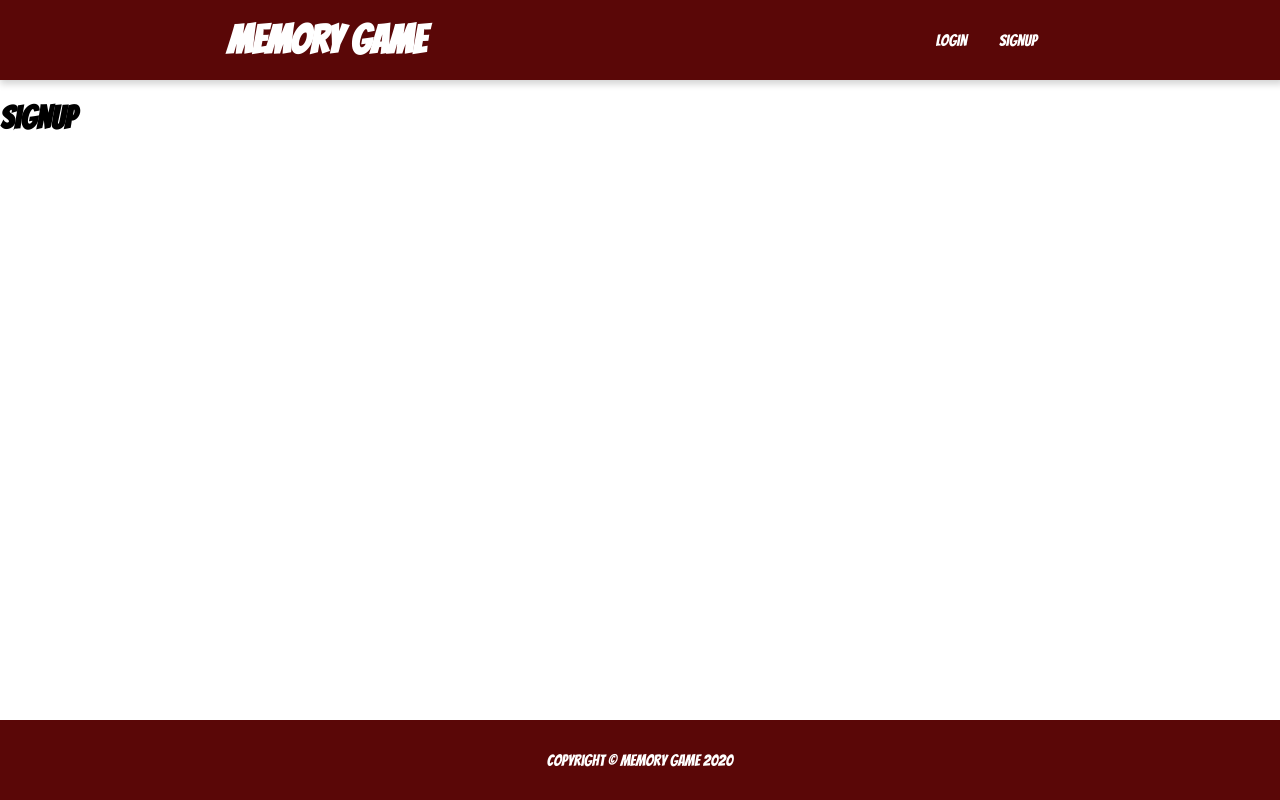
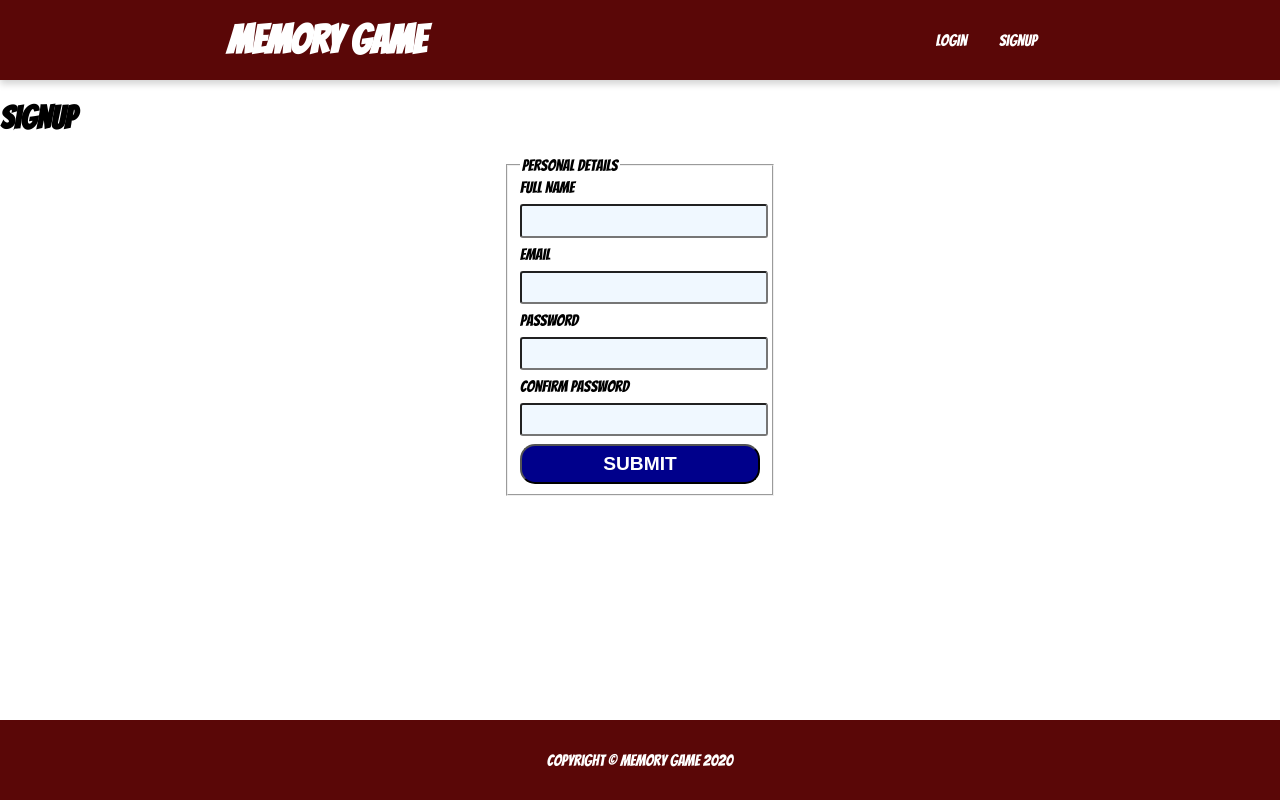
Before and after one commit to pastrychefgamer/react-memory-game, a React (Create React App) app in the folder react-memory-game/: page /signup in a window 1280 px wide. Built offline with nearby package versions, Linux system fonts and the light colour scheme.

Commit message:
signupform added

```diff
--- a/react-memory-game/src/components/SignupForm/SignupForm.jsx
+++ b/react-memory-game/src/components/SignupForm/SignupForm.jsx
@@ -1,22 +1,70 @@
 import React from 'react';
+import styles from './SignupForm.module.css';
 
 class SignupForm extends React.Component {
+    state = this.getInitialState();
+
+    getInitialState() {
+        return {
+            name: '',
+            email: '',
+            password: '',
+            passwordConf: ''
+        };
+    }
+
+    handleChange = e => {
+        this.setState({
+            [e.target.name]: e.target.value
+        });
+    };
+
+    handleSubmit = e => {
+        e.preventDefault();
+        this.setState(this.getInitialState());
+    }
+
+
     render () {
         return (
-            <form>
+            <form onSubmit={this.handleSubmit} className={styles.form}>
                 <fieldset>
                     <legend>Personal Details</legend>
                     <label htmlFor="name">Full Name</label>
-                    <input id="name" name="name" type="text"/>
+                    <input
+                        id="name"
+                        name="name"
+                        type="text"
+                        value={this.state.name}
+                        onChange={this.handleChange}
+                        />
 
                     <label htmlFor="email">Email</label>
-                    <input id="email" name="email" type="email"/>
+                    <input
+                        id="email"
+                        name="email"
+                        type="email"
+                        value={this.state.email}
+                        onChange={this.handleChange}
+                        />
 
                     <label htmlFor="password">Password</label>
-                    <input id="password" name="password" ype="password"/>
+                    <input
+                        id="password"
+                        name="password"
+                        type="password"
+                        value={this.state.password}
+                        onChange={this.handleChange}
+                        />
 
                     <label htmlFor="passwordConf">Confirm Password</label>
-                    <input id="passwordConf" name="passwordConf" type="password"/>
+                    <input
+                        id="passwordConf"
+                        name="passwordConf"
+                        type="password"
+                        value={this.state.passwordConf}
+                        onChange={this.handleChange}
+                        />
 
                     <button type="submit">Submit</button>
                 </fieldset>
--- /dev/null
+++ b/react-memory-game/src/components/SignupForm/SignupForm.module.css
@@ -0,0 +1,25 @@
+.form  fieldset {
+    display: flex;
+    flex-direction: column;
+    width: 15rem;
+    margin: 0 auto;
+}
+
+.form input {
+    width: 100%;
+    margin: .5rem 0 .5rem 0;
+    border-radius: 3px;
+    height: 1.7rem;
+    background-color: aliceblue;
+}
+
+.form button {
+    width: 100%;
+    height: 2.5rem;
+    background-color: darkblue;
+    border-radius: 15px;
+    color: white;
+    text-transform: uppercase;
+    font-weight: 600;
+    font-size: 1.2rem;
+}
--- a/react-memory-game/src/pages/Signup/Signup.jsx
+++ b/react-memory-game/src/pages/Signup/Signup.jsx
@@ -1,9 +1,13 @@
 import React from 'react';
-// import styles from '../Signup.module.css';
+import SignupForm from '../../components/SignupForm/SignupForm';
+import styles from '../../components/SignupForm/SignupForm.module.css';
 
 const Signup = (props) => {
     return (
-        <h1>Signup</h1>
+        <main>
+            <h1>Signup</h1>
+            <SignupForm />
+        </main>
     );
 }
 
```
